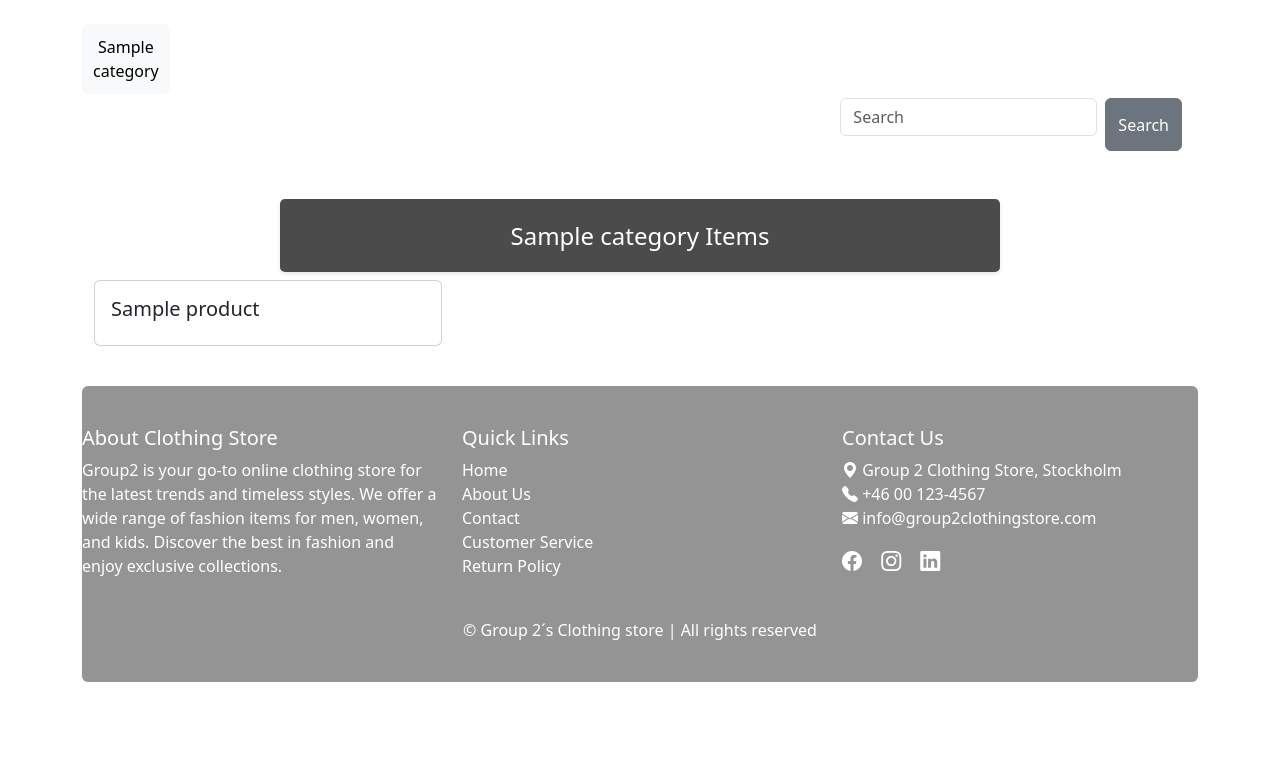
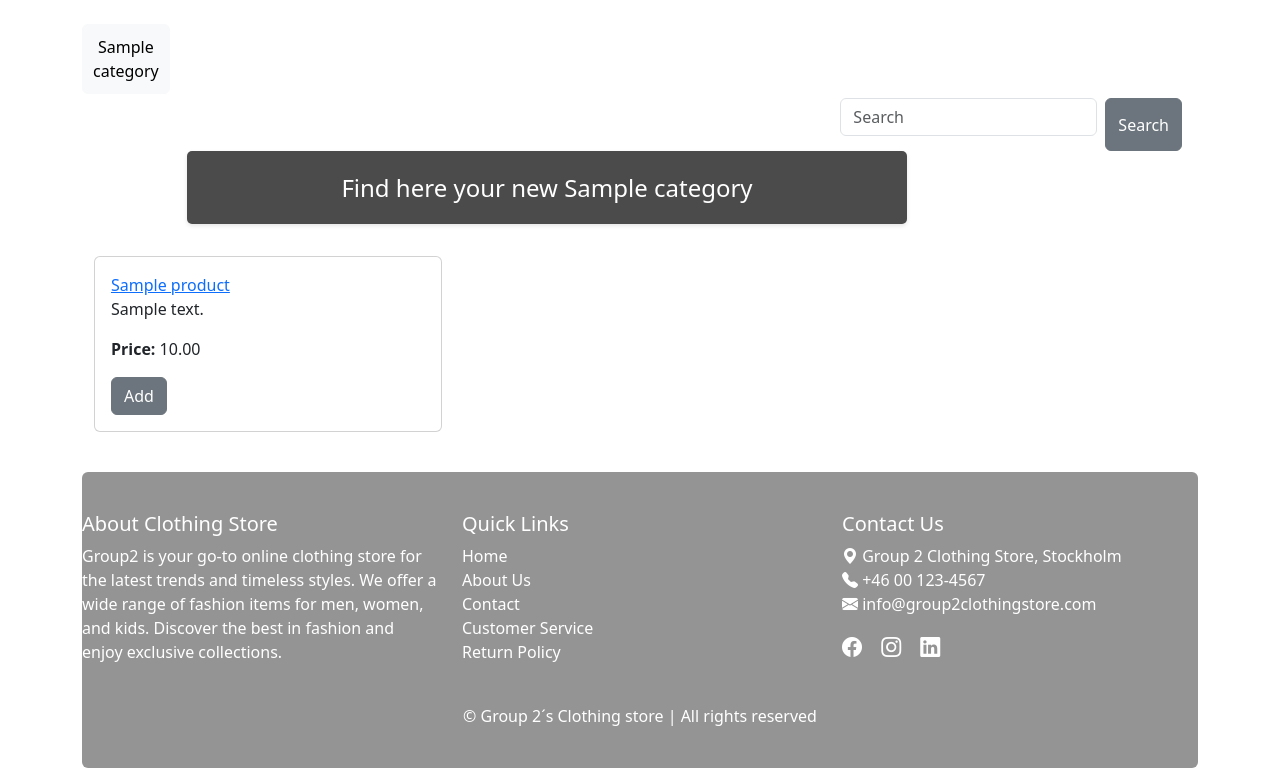
Before and after one commit to MadhuPojha/Clothing-Store, a Django app: page /items/1/ in a window 1280 px wide. Shown: the part 66-834 px from the top of the page. Before the commit the page ends 748 px from the top, so only its background shows below. Run offline with Django 5.2, Linux system fonts and the light colour scheme; tables that the repository leaves empty hold one stand-in row (values such as "Sample post").

Commit message:
add deatils to product -name,description,price.added ADD TO CART button and made product name as link( link setup required)

```diff
--- a/clothing_store/templates/category.html
+++ b/clothing_store/templates/category.html
@@ -3,13 +3,13 @@
 {% block title %}Category{% endblock %}
 
 {% block content %}
-<div class="container mt-5">
+<div class="container ">
     <div class="row">
-        <div class="col-md-8 offset-md-2">
-            <h1 class="custom-paragraph">{{ category.name }} Items</h1>
+        <div class="col-md-8 offset-md-1">
+            <h3 class="custom-paragraph">Find here your new {{ category.name }}</h3>
         </div>
     </div>
-</div>
+</div><br>
     <div class="container">
 
         <div class="row">
@@ -17,7 +17,15 @@
                 <div class="col-md-4">
                     <div class="card mb-4">
                         <div class="card-body">
-                            <h5 class="card-title">{{ item.name }}</h5>
+                            <a href="#">{{ item.name }}</a></h6>  <!-- set link to product_detail page(with product_id)-->
+                            <p class="card-text">{{ item.description }}</p>
+                            <p class="card-text"><strong>Price:</strong> {{ item.price }}</p>
+                            <form
+                                action="{% url 'cart_app:cart_add' item.id %}"
+                                method="post">
+                                    {% csrf_token %}
+                                <button class="btn btn-secondary" type="submit">Add</button>
+                            </form>
                         </div>
                     </div>
                 </div>
```
